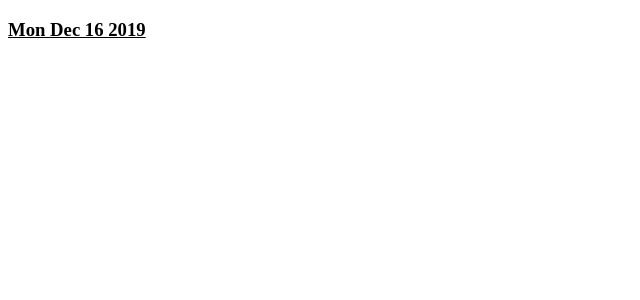
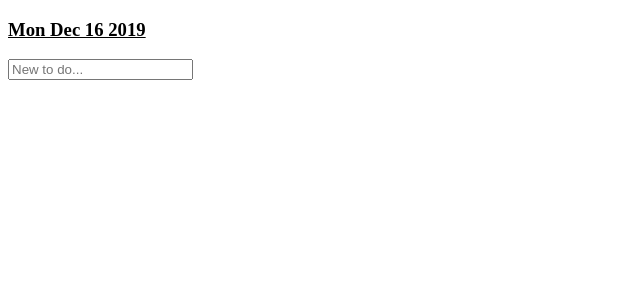
Before and after one commit to MyBlogEngine/MyBlog, a React app in the folder my_blog_app/: page / in a window 1280 px wide. Shown: the top 300 px of the page, without its empty margins (0-640 px from the left). Built offline with nearby package versions, Linux system fonts and the light colour scheme; the HTML template or start-up script is replaced by a standard one.

Commit message:
refactored todo related components

```diff
--- /dev/null
+++ b/my_blog_app/src/InputTextForm.tsx
@@ -0,0 +1,48 @@
+import * as React from "react";
+
+
+export interface InputTextProps {
+    placeholder: string; // input : Content to be appear in the form control when the form control is empty
+
+    onSubmit(text: string): void;
+};
+
+interface InputTextState {
+    value: string;
+}
+
+export class InputTextForm extends React.Component<InputTextProps, InputTextState> {
+    constructor(props: InputTextProps) {
+        super(props);
+        this.state = {
+            value: "",
+        }
+    }
+
+    onChange = (event: React.ChangeEvent<HTMLInputElement>) => {
+        this.setState({ value: event.target.value });
+    }
+
+    // Handler for change event that fires when an alteration to the element's value is committed by the user.
+    // Unlike the input event, the change event is not necessarily fired for each alteration to an element's value.
+    // When the element loses focus after its value was changed, but not commited (e.g., after editing the value of input type="text")
+    onSubmit = (event: React.FormEvent<HTMLFormElement>) => {
+        const value = this.state.value;
+        this.props.onSubmit(value);
+        this.setState({ value: "" });
+        event.preventDefault();
+    }
+
+    render() {
+        return (
+            <form onSubmit={this.onSubmit}>
+                <input type="text" className="form-control"
+                    value={this.state.value}
+                    name="todo-text"
+                    placeholder={this.props.placeholder}
+                    onChange={this.onChange}
+                />
+            </form>
+        )
+    }
+}
--- a/my_blog_app/src/Todo.tsx
+++ b/my_blog_app/src/Todo.tsx
@@ -2,13 +2,18 @@ import * as React from "react";
 import { TodoItem } from "./TodoItem";
 import { TodoCallbacks } from "./TodoContainer";
 
-interface TodoProps {
-    todo: TodoItem,
-    index: number,
-    callbacks: TodoCallbacks,
+export enum TodoStateMode { Idle, EditingText };
+
+export interface TodoProps {
+    todo: TodoItem;
+    index: number;
+    callbacks: TodoCallbacks;
+    mode: TodoStateMode;
 };
+
 interface TodoState {
-    todo: TodoItem
+    todo: TodoItem;
+    mode: TodoStateMode;
 }
 
 export class Todo extends React.Component<TodoProps, TodoState> {
@@ -16,6 +21,7 @@ export class Todo extends React.Component<TodoProps, TodoState> {
         super(props);
         this.state = {
             todo: props.todo,
+            mode: props.mode,
         };
     }
 
@@ -32,13 +38,13 @@ export class Todo extends React.Component<TodoProps, TodoState> {
         this.setState({ todo: updated }, this.notify);
     }
 
-    modifyText = (text: string) => {
+    updateText = (text: string) => {
         let updated = this.state.todo;
         updated.text = text;
         this.setState({ todo: updated }, this.notify);
     }
 
     render() {
-        return <div></div>
+        return <div>{this.state.todo.text}</div>
     }
 }
--- a/my_blog_app/src/TodoContainer.tsx
+++ b/my_blog_app/src/TodoContainer.tsx
@@ -1,7 +1,7 @@
 import * as React from "react";
 import { TodoItem } from "./TodoItem";
-import { Todo } from "./Todo";
-
+import *  as TodoComponent from "./Todo";
+import { InputTextForm } from "./InputTextForm";
 
 
 interface TodoContainerState {
@@ -25,11 +25,13 @@ export class TodoContainer extends React.Component<{}, TodoContainerState>
     }
 
     push = (text: string) => {
-        this.setState((prevState, _props) => {
-            const newItem: TodoItem = new TodoItem(text);
-            let newTodos = [...prevState.todos, newItem];
-            return { todos: newTodos };
-        });
+        if (text != "") {
+            this.setState((prevState, _props) => {
+                const newItem: TodoItem = new TodoItem(text);
+                let newTodos = [...prevState.todos, newItem];
+                return { todos: newTodos };
+            });
+        }
     }
 
     removeAt = (index: number) => {
@@ -62,14 +64,21 @@ export class TodoContainer extends React.Component<{}, TodoContainerState>
     render() {
 
         const callbacks: TodoCallbacks = this;
-
+        console.log("render...");
         const TodoComponents = this.state.todos.map((todo: TodoItem, index: number) => {
-            <Todo key={index} todo={todo} index={index} callbacks={callbacks} />
+            const props: TodoComponent.TodoProps = {
+                todo: todo,
+                index: index,
+                callbacks: callbacks,
+                mode: TodoComponent.TodoStateMode.Idle,
+            };
+            return < TodoComponent.Todo key={index} {...props} />
         });
 
         return (<div>
             {TodoComponents}
-        </div>
+            <InputTextForm placeholder="New to do..." onSubmit={this.push} />
+        </div >
         );
     }
 }
```
